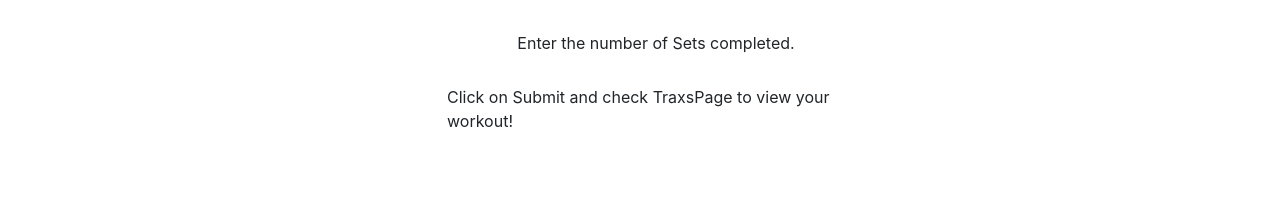
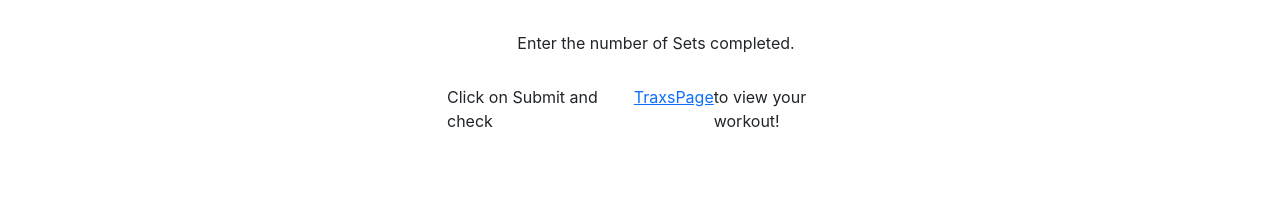
Before and after one commit to soumor801/FitTraxs, a React (Create React App) app: page /TraxsLog in a window 1280 px wide. Shown: the part 518-716 px from the top of the page. Built offline with nearby package versions, Linux system fonts and the light colour scheme; what @mobiscroll/react would draw is missing.

Commit message:
update tooo carousel

```diff
--- a/src/Components/Carousel.js
+++ b/src/Components/Carousel.js
@@ -32,7 +32,7 @@ export class BootstrapCarouselDemo extends Component {
               <img
                 style={{ height: "500px" }}
                 className="d-block w-100"
-                src={"https://i.imgur.com/m9Bcchm.jpg"}
+                src={"https://i.imgur.com/EceGZct.jpg"}
                 alt=""
               />
 
@@ -45,7 +45,7 @@ export class BootstrapCarouselDemo extends Component {
               <img
                 style={{ height: "500px" }}
                 className="d-block w-100"
-                src={"https://i.imgur.com/LU6OJ6I.jpg"}
+                src={"https://i.imgur.com/cgjghAo.jpg"}
                 alt=""
               />
               <Carousel.Caption>
--- a/src/Components/TraxsLog.js
+++ b/src/Components/TraxsLog.js
@@ -1,5 +1,6 @@
 import axios from "axios";
 import { useEffect, useState } from "react";
+import { Link } from "react-router-dom";
 // import CSS from "./Components/CSS-Files/TraxsLog.css"
 import CSS from "./CSS-Files/TraxsLog.css"
 const API_URL =
@@ -110,7 +111,7 @@ function TraxsLog() {
           <li>Enter your completed workout.</li>
           <li>Enter the number of Reps completed.</li>
           <li>Enter the number of Sets completed.</li>
-          <li>Click on Submit and check TraxsPage to view your workout!</li>
+          <li>Click on Submit and check  <Link  to='/TraxsPage' exact > TraxsPage </Link>  to view your workout!</li>
         </ul>
       </section>
     </div>
```
